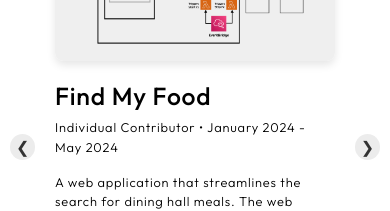
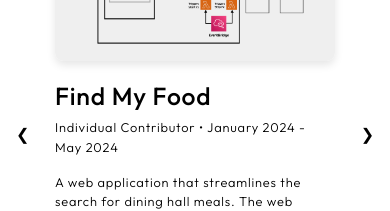
Before and after one commit to austinliu05/my-web-portfolio, a React (Create React App) app: page / in a window 390 px wide. Shown: the part 1140-1351 px from the top of the page. Built offline with nearby package versions, Linux system fonts and the light colour scheme.

Commit message:
Adjusted arrows

```diff
--- a/src/components/slideshow.css
+++ b/src/components/slideshow.css
@@ -78,7 +78,6 @@
     font-size: 2rem;
     cursor: pointer;
     position: absolute;
-    top: 50%;
     transform: translateY(-50%);
     z-index: 2;
     height: auto;
@@ -115,6 +114,8 @@
         margin-left: 0;
     }
     .arrow {
+        background-color:#44444400;
+        color: rgb(0, 0, 0);
         transform: translateY(-50%);
         z-index: 2;
         width: 3vh;
@@ -123,9 +124,12 @@
     .left-arrow {
         left: -10px;
     }
-
     .right-arrow {
         right: -10px;
+    }
+    .arrow:hover {
+        color: #ED1C24;
+        background-color:#44444400;
     }
     .proj-exp-button {
         margin: 5px;
```
